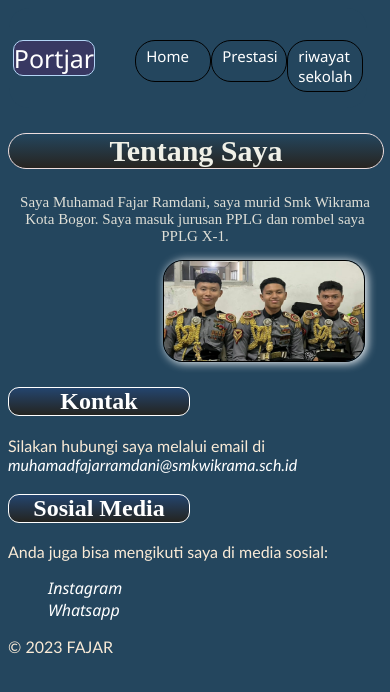
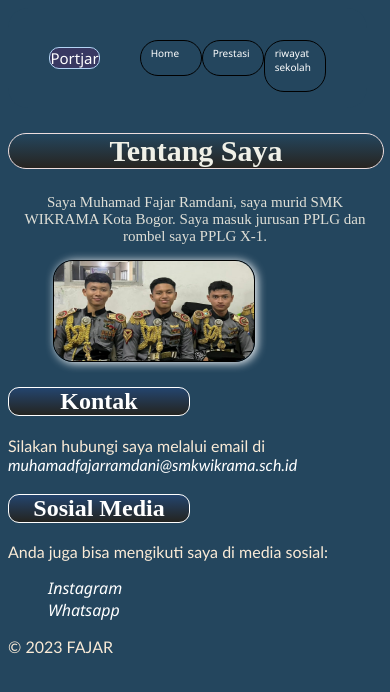
Before and after one commit to Fajaranakbaik1/portofolio.github.io, a plain HTML site: page home.html in a window 390 px wide. Drawn offline with Linux system fonts and the light colour scheme.

Commit message:
perubahan kembali 16-11

```diff
--- a/home.html
+++ b/home.html
@@ -21,7 +21,7 @@
 
     <div class="haha">
         <h2>Tentang Saya</h2>
-             <p>Saya Muhamad Fajar Ramdani, saya murid Smk Wikrama Kota Bogor. Saya masuk jurusan PPLG dan rombel saya PPLG X-1.</p>
+             <p>Saya Muhamad Fajar Ramdani, saya murid SMK WIKRAMA Kota Bogor. Saya masuk jurusan PPLG dan rombel saya PPLG X-1.</p>
          <img src="images/me.jpg">
     </div>
 
--- a/responsive/stylecoba.css
+++ b/responsive/stylecoba.css
@@ -1,4 +1,3 @@
-
 body{
     background-color: #081b29;
     font-family: 'Segoe UI', Tahoma, Geneva, Verdana, sans-serif;
@@ -151,27 +150,27 @@ body{
         left: 0;
         width: 200px;
         height: 100px;
-        margin-left: 155px;
+        margin-left: 45px;
     }
     .header-logo {
-        font-size: 25px;
+        font-size: 15px;
 
     }
     .header-list li{
         font-size: 10px;
         border: 1px solid black;
         border-radius: 20px;
-        width: 50px;
-        padding-right: 14px;
+        width: 40px;
+        padding-right: 5px 14px 15px 10px;
     }
     header {
         height: 100px;
         z-index: 10;
         margin-right: 15px;
-        margin-left: 1px;
+        margin-left: 0;
     }
     .header-list a{
-        font-size: 15px;
+        font-size: 10px;
     }
     .beda   {
         height: 30px;
```
